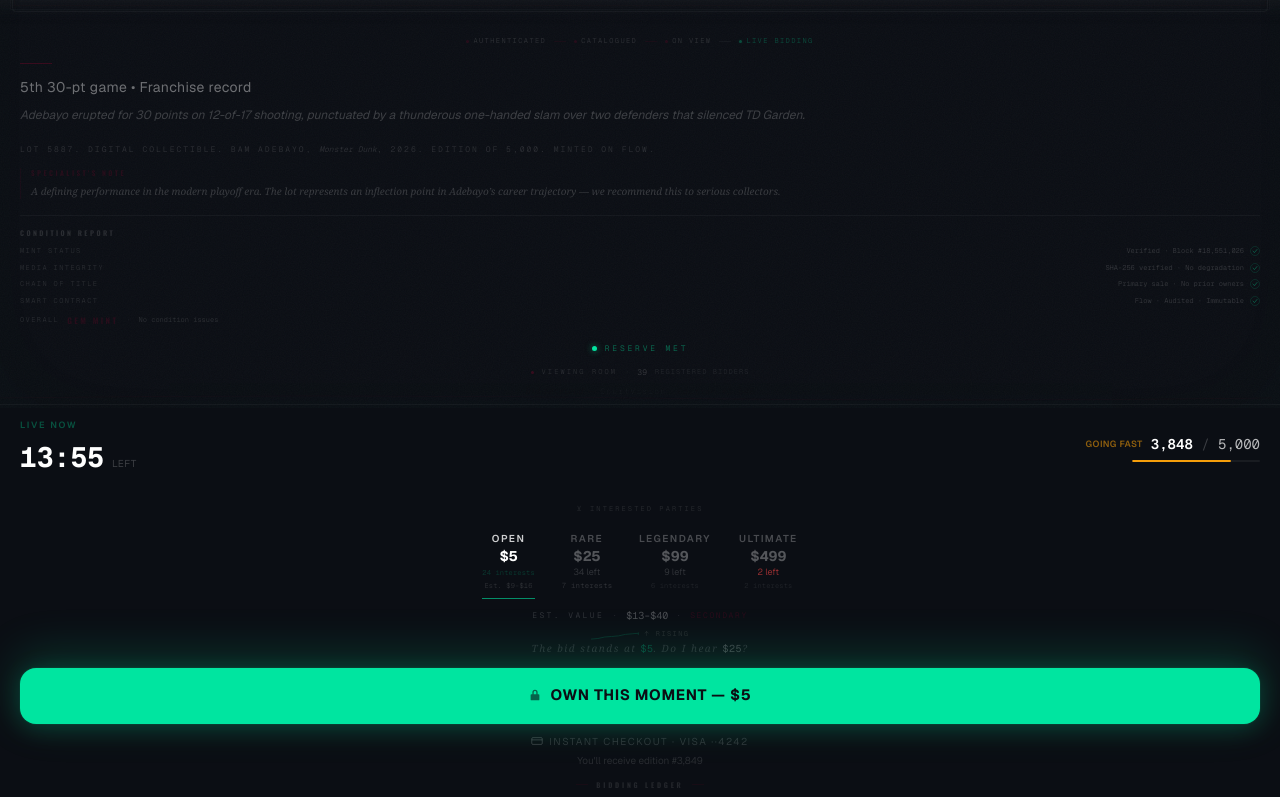
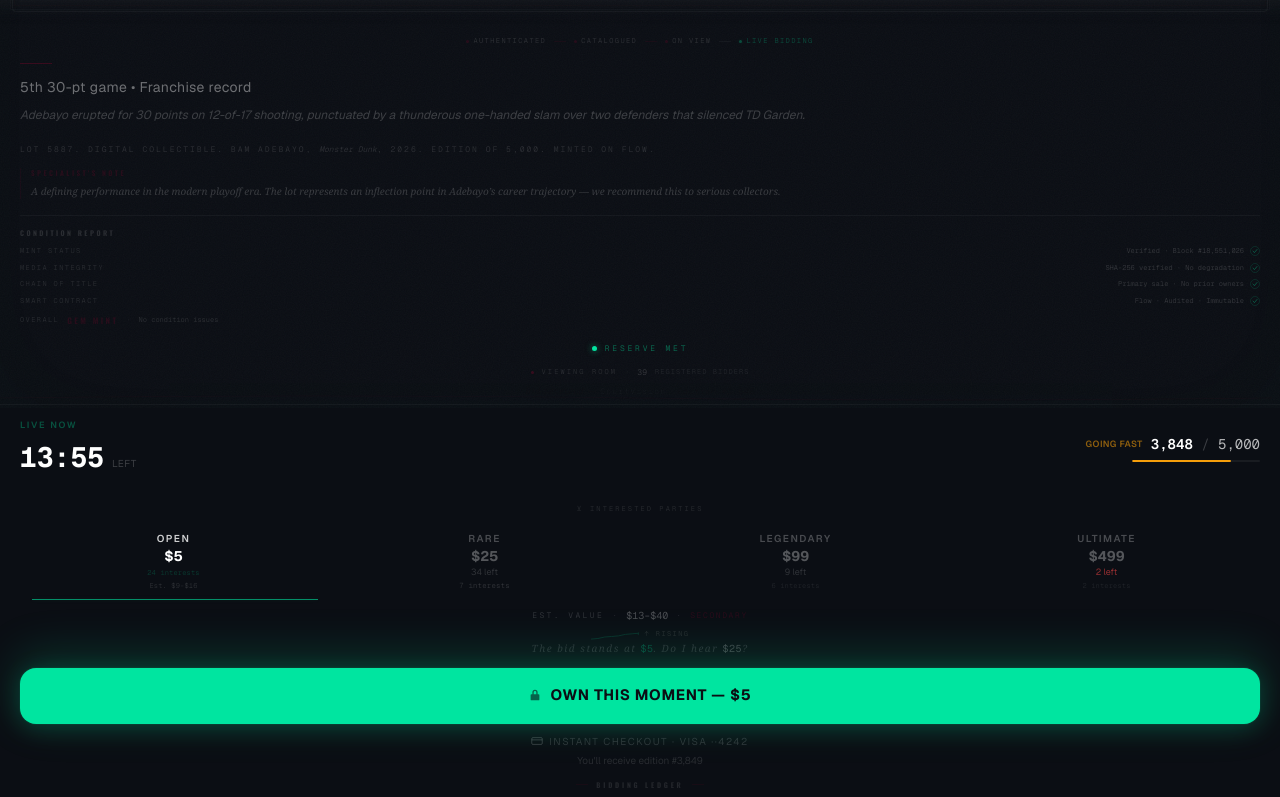
Before and after one commit to roham/tst-prototypes, a Next.js app: page /supreme/bam in a window 1280 px wide. Shown: the part 392-1189 px from the top of the page. Built offline with nearby package versions, Linux system fonts and the light colour scheme; grey boxes are pictures that could not be loaded.

Commit message:
v0.193: supreme — sliding tier underline + reserve met celebration pulse

```diff
--- a/app/supreme/[momentId]/page.tsx
+++ b/app/supreme/[momentId]/page.tsx
@@ -1294,6 +1294,24 @@ export default function SupremePage() {
     }
   }, [selectedTierIdx]);
 
+  // Reserve met celebration — pulse when threshold first crossed
+  const reserveThreshold = useMemo(
+    () => Math.floor((moment?.editionSize ?? 5000) * 0.2),
+    [moment?.editionSize],
+  );
+  const reserveMet = claimed >= reserveThreshold;
+  const prevReserveMet = useRef(reserveMet);
+  const [reserveCelebration, setReserveCelebration] = useState(false);
+  useEffect(() => {
+    if (!prevReserveMet.current && reserveMet) {
+      setReserveCelebration(true);
+      HAPTIC.gavelStrike();
+      const t = setTimeout(() => setReserveCelebration(false), 1200);
+      return () => clearTimeout(t);
+    }
+    prevReserveMet.current = reserveMet;
+  }, [reserveMet]);
+
   // Sticky CTA — show when main button overflows on small screens
   useEffect(() => {
     const el = ctaRef.current;
@@ -2144,24 +2162,39 @@ export default function SupremePage() {
       {/* RESERVE STATUS — auction house reserve price indicator */}
       {/* ============================================================= */}
       {(() => {
-        const reserveThreshold = Math.floor(moment.editionSize * 0.2);
-        const reserveMet = claimed >= reserveThreshold;
         return (
-          <div className="flex items-center justify-center gap-2 px-5 py-2 supreme-info-enter">
-            {/* Status dot — red→green transition */}
+          <div
+            className="flex items-center justify-center gap-2 px-5 py-2 supreme-info-enter"
+            style={{
+              transition: 'transform 0.5s cubic-bezier(0.34,1.56,0.64,1), filter 0.5s ease-out',
+              transform: reserveCelebration ? 'scale(1.18)' : 'scale(1)',
+            }}
+          >
+            {/* Status dot — red→green transition + celebration glow burst */}
             <div
               className="h-[5px] w-[5px] rounded-full transition-all duration-700 ease-out"
               style={{
                 backgroundColor: reserveMet ? '#00E5A0' : '#EF4444',
-                boxShadow: reserveMet
-                  ? '0 0 6px rgba(0,229,160,0.5), 0 0 12px rgba(0,229,160,0.2)'
-                  : '0 0 4px rgba(239,68,68,0.3)',
+                boxShadow: reserveCelebration
+                  ? '0 0 12px rgba(0,229,160,0.9), 0 0 24px rgba(0,229,160,0.5), 0 0 40px rgba(0,229,160,0.2)'
+                  : reserveMet
+                    ? '0 0 6px rgba(0,229,160,0.5), 0 0 12px rgba(0,229,160,0.2)'
+                    : '0 0 4px rgba(239,68,68,0.3)',
+                transform: reserveCelebration ? 'scale(2.5)' : 'scale(1)',
+                transition: 'all 0.7s cubic-bezier(0.34,1.56,0.64,1)',
               }}
             />
             <span
               className="text-[8px] font-mono uppercase tracking-[0.35em] transition-colors duration-700"
               style={{
-                color: reserveMet ? 'rgba(0,229,160,0.4)' : 'rgba(239,68,68,0.35)',
+                color: reserveCelebration
+                  ? 'rgba(0,229,160,0.8)'
+                  : reserveMet
+                    ? 'rgba(0,229,160,0.4)'
+                    : 'rgba(239,68,68,0.35)',
+                textShadow: reserveCelebration
+                  ? '0 0 8px rgba(0,229,160,0.4)'
+                  : 'none',
               }}
             >
               {reserveMet ? 'Reserve met' : 'Reserve not met'}
@@ -2431,7 +2464,7 @@ export default function SupremePage() {
             </span>
           </div>
         )}
-        <div className="flex items-center justify-center gap-1">
+        <div className="relative flex items-center justify-center gap-1">
           {moment.rarityTiers.map((tier, idx) => {
             const isSelected = idx === selectedTierIdx;
             const isLow = tier.remaining <= 5;
@@ -2442,6 +2475,7 @@ export default function SupremePage() {
                 key={tier.tier}
                 onClick={() => { setSelectedTierIdx(idx); HAPTIC.tierSelect(); }}
                 className="relative px-3 py-2 text-center transition-all duration-200 active:scale-95"
+                style={{ flex: '1 1 0%' }}
               >
                 <span
                   className={`block text-[10px] uppercase tracking-[0.15em] font-semibold transition-colors duration-200 ${
@@ -2489,17 +2523,28 @@ export default function SupremePage() {
                     Est. ${Math.round(tier.price * 1.8)}–${Math.round(tier.price * 3.2)}
                   </span>
                 )}
-                {/* Underline indicator — tints with tier accent */}
-                <div
-                  className="absolute bottom-0 left-3 right-3 h-[1px] transition-all duration-300"
-                  style={{
-                    backgroundColor: isSelected ? tierAccentColor : 'transparent',
-                    opacity: isSelected ? 0.6 : 0,
-                  }}
-                />
               </button>
             );
           })}
+          {/* Sliding underline — single indicator that glides between tiers */}
+          {(() => {
+            const tierCount = moment.rarityTiers.length;
+            const cellWidth = 100 / tierCount;
+            const padding = 12; // matches px-3 on buttons
+            return (
+              <div
+                className="absolute bottom-0 h-[1px] pointer-events-none"
+                style={{
+                  left: `calc(${selectedTierIdx * cellWidth}% + ${padding}px)`,
+                  width: `calc(${cellWidth}% - ${padding * 2}px)`,
+                  transition: 'left 0.4s cubic-bezier(0.34,1.56,0.64,1), background-color 0.3s ease',
+                  backgroundColor: tierAccentColor,
+                  opacity: 0.6,
+                  boxShadow: `0 0 4px ${tierAccentColor}30`,
+                }}
+              />
+            );
+          })()}
         </div>
       </div>
 
```
